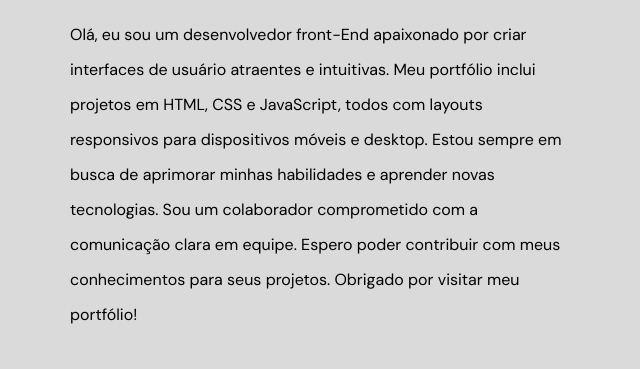
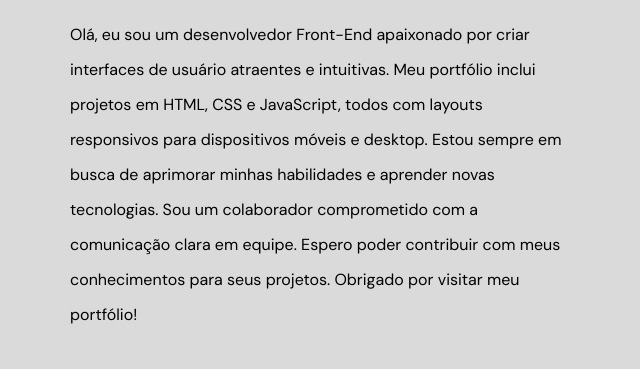
Before and after one commit to viniciusggama/PortfolioOFICIAL, a plain HTML site: page index.html in a window 1280 px wide. Shown: the part 485-854 px from the top of the page, 10-650 px from the left. Drawn offline with Linux system fonts and the light colour scheme.

Commit message:
Update index.html

```diff
--- a/index.html
+++ b/index.html
@@ -46,7 +46,7 @@
       <div class="header__left">
         <h1>Olá! Sou Vinicius Gama Desenvolvedor Front-End</h1>
         <p>
-          Olá, eu sou um desenvolvedor front-End apaixonado por criar interfaces de usuário atraentes e intuitivas. Meu portfólio inclui projetos em HTML, CSS e JavaScript, todos com layouts responsivos para dispositivos móveis e desktop. Estou sempre em busca de aprimorar minhas habilidades e aprender novas tecnologias. Sou um colaborador comprometido com a comunicação clara em equipe. Espero poder contribuir com meus conhecimentos para seus projetos. Obrigado por visitar meu portfólio!
+          Olá, eu sou um desenvolvedor Front-End apaixonado por criar interfaces de usuário atraentes e intuitivas. Meu portfólio inclui projetos em HTML, CSS e JavaScript, todos com layouts responsivos para dispositivos móveis e desktop. Estou sempre em busca de aprimorar minhas habilidades e aprender novas tecnologias. Sou um colaborador comprometido com a comunicação clara em equipe. Espero poder contribuir com meus conhecimentos para seus projetos. Obrigado por visitar meu portfólio!
         </p>
         <a href="#about" class="btn btn-primary">Saiba Mais!</a>
       </div>
```
